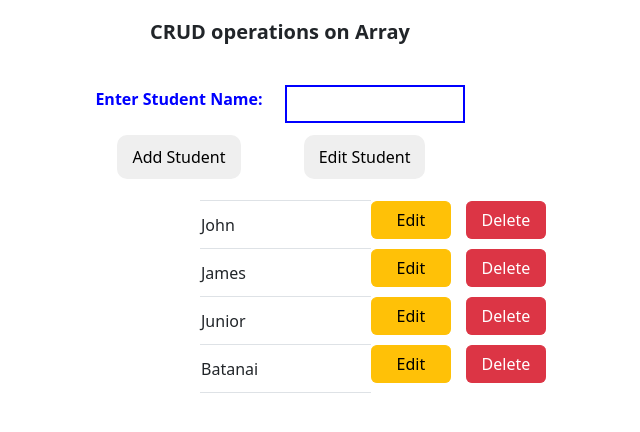
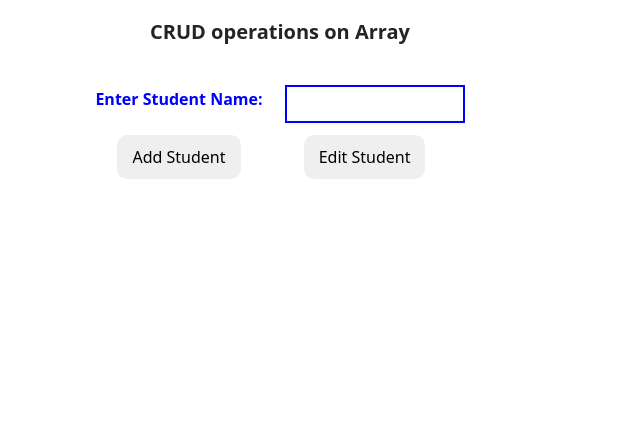
Before and after one commit to batanai777gw/CRUD-Operation-static-array-in-angular, an Angular app: page / in a window 1280 px wide. Shown: the top 432 px of the page, without its empty margins (360-1000 px from the left). Built offline with nearby package versions, Linux system fonts and the light colour scheme.

Commit message:
cleaning-up

```diff
--- a/src/app/home/home.component.scss
+++ b/src/app/home/home.component.scss
@@ -32,8 +32,6 @@
         padding: 10px 15px;
         border-radius: 10px;
     }
-
-
 }
 
 .table-container {
--- a/src/app/home/home.component.ts
+++ b/src/app/home/home.component.ts
@@ -13,7 +13,7 @@ export class HomeComponent {
   selectedStudentIndex = 0;
 
   //array of students
-  studentArray: string[] = ["John","James","Junior", "Batanai"];
+  studentArray: string[] = [];
 
   constructor() {}
 
```
